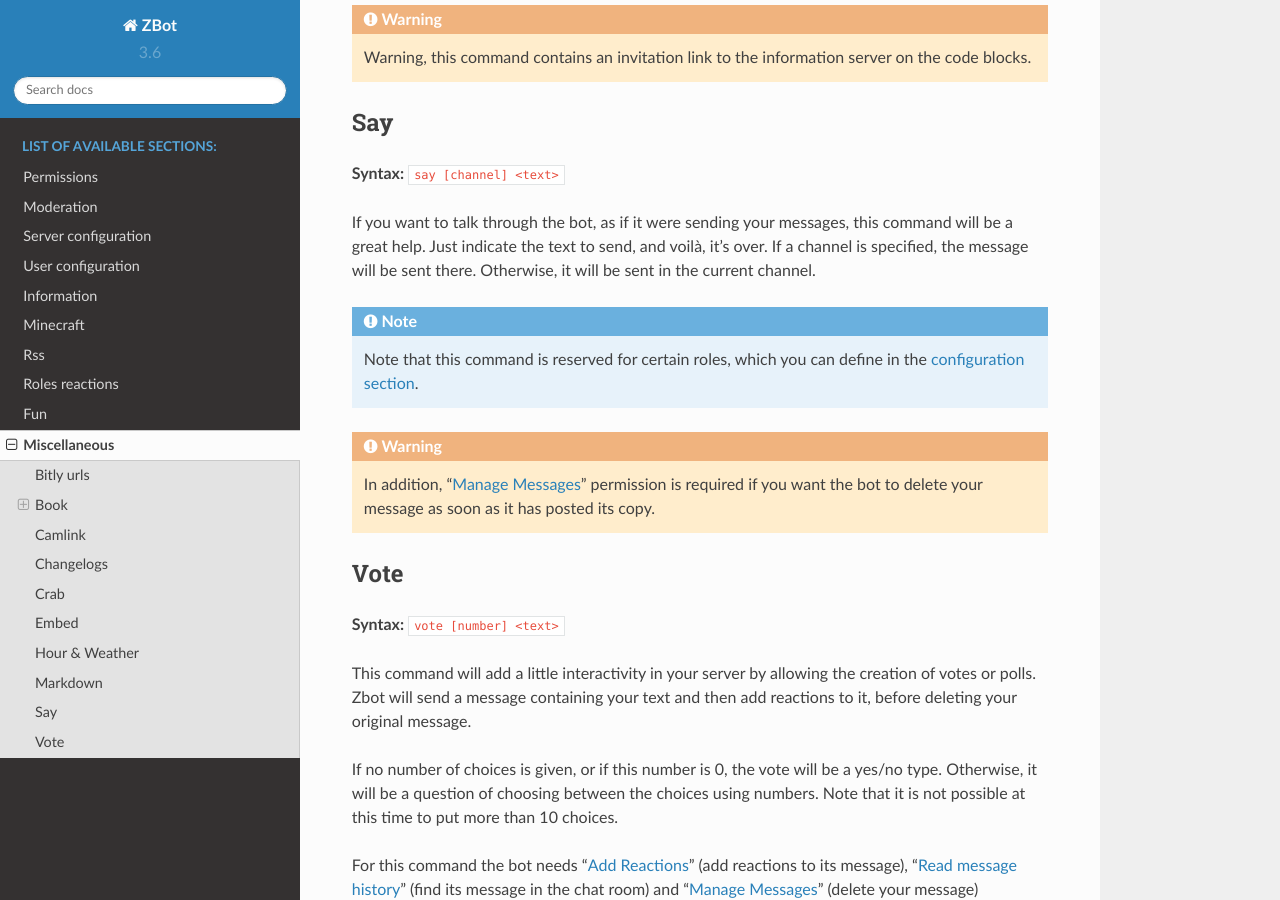
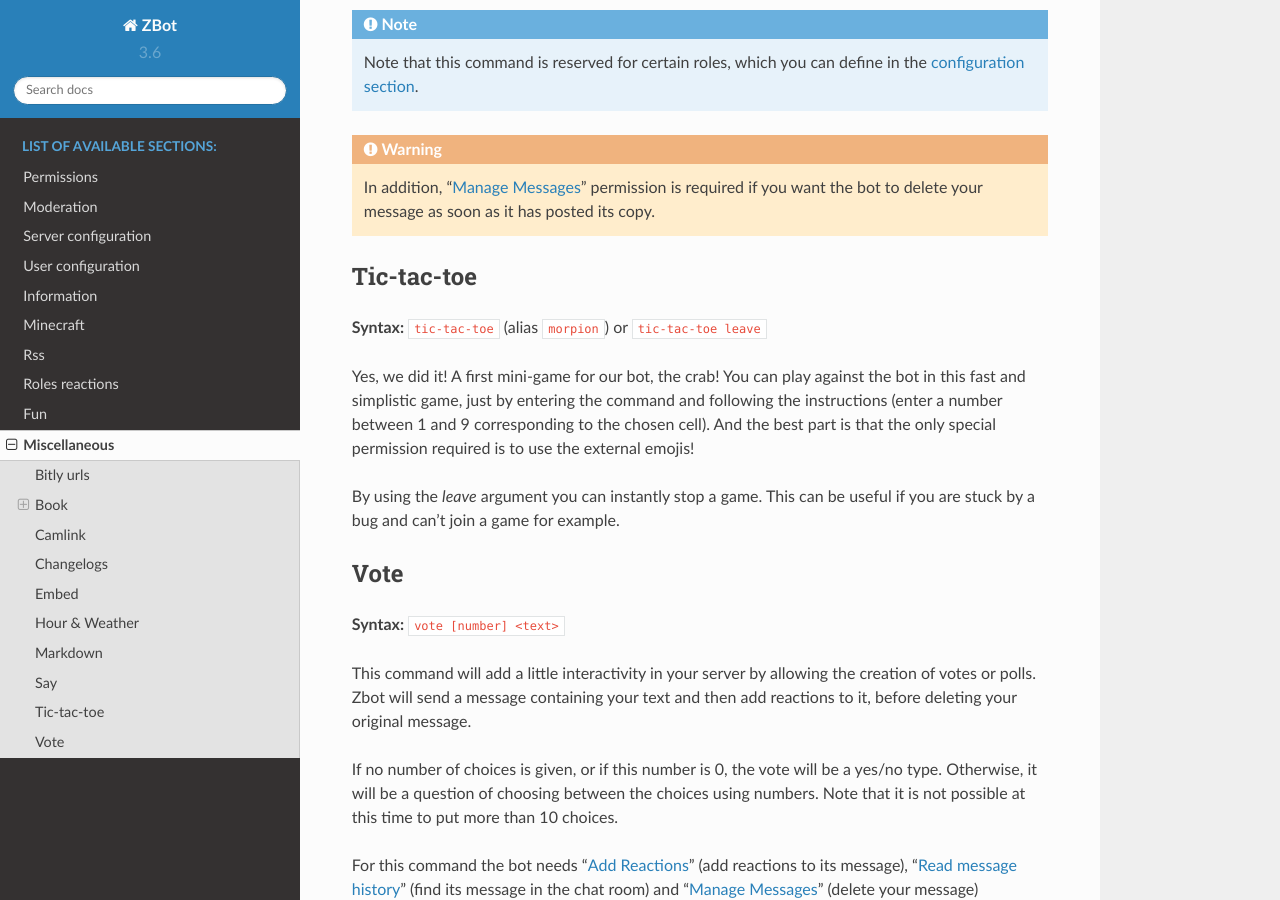
Before and after one commit to Axobot-org/Axobot, a Sphinx documentation site: the page built from docs/miscellaneous.rst, in a window 1280 px wide and 900 px high, scrolled down 2995 px. Built offline with Sphinx 7.4.7 and the Read the Docs theme 2.0.0, drawn with Linux system fonts in a browser that asks for light colours; some of the changed text lies outside the part shown.

Commit message:
[update] change crab command in doc

```diff
--- a/docs/miscellaneous.rst
+++ b/docs/miscellaneous.rst
@@ -115,6 +104,17 @@
 .. warning:: In addition, "`Manage Messages <perms.html#manage-messages>`_" permission is required if you want the bot to delete your message as soon as it has posted its copy.
 
 
+-----------
+Tic-tac-toe
+-----------
+
+**Syntax:** :code:`tic-tac-toe` (alias :code:`morpion`) or :code:`tic-tac-toe leave`
+
+Yes, we did it! A first mini-game for our bot, the crab! You can play against the bot in this fast and simplistic game, just by entering the command and following the instructions (enter a number between 1 and 9 corresponding to the chosen cell). And the best part is that the only special permission required is to use the external emojis!
+
+By using the `leave` argument you can instantly stop a game. This can be useful if you are stuck by a bug and can't join a game for example.
+
+
 ----
 Vote
 ----
```
Also changed, not shown: other parts of docs/miscellaneous.rst (+0 -11 lines).
